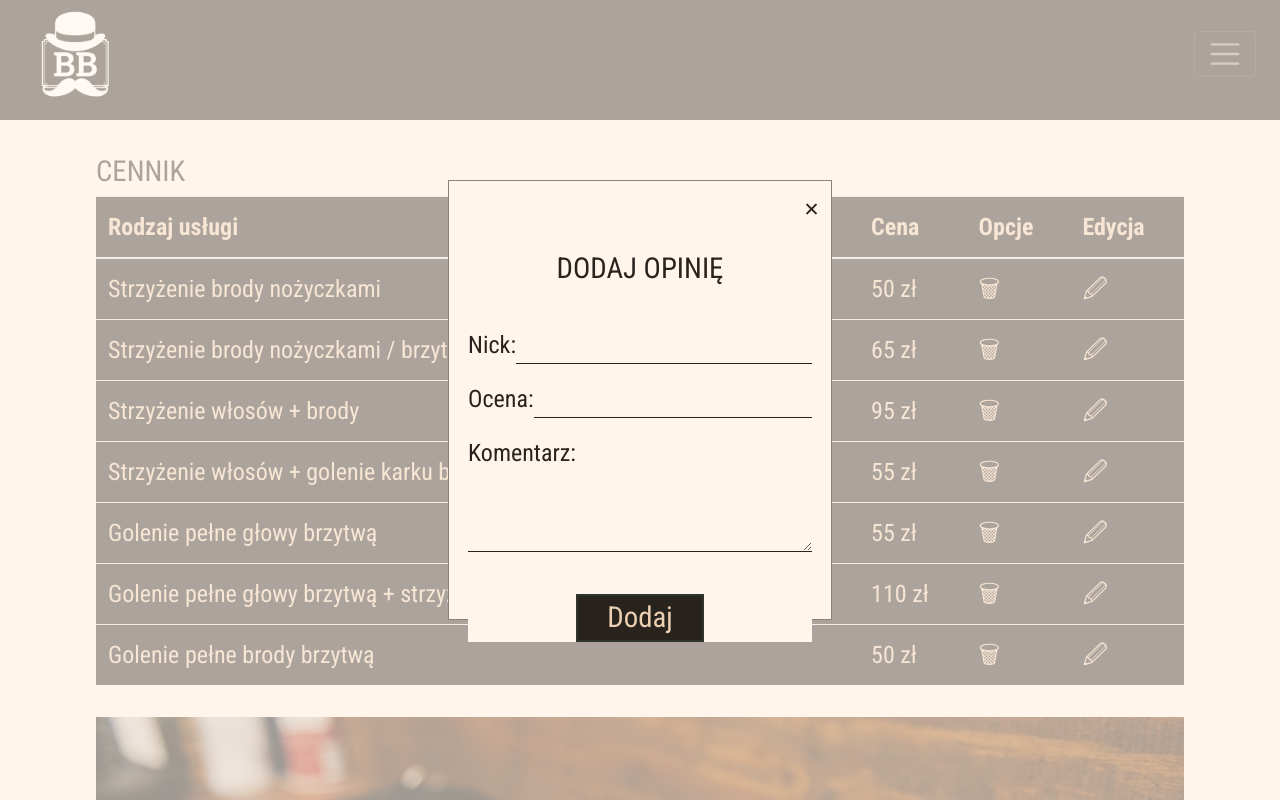
After one commit to GrzegorzWanat95/BestBarber, a PHP site: page /add-opinion.php in a window 1280 px wide. The commit adds this page. Run offline with PHP 8.4, Linux system fonts and the light colour scheme; data comes from the database, SQL or seed files in the repository.

Commit message:
Review panel

```diff
--- /dev/null
+++ b/public/add-opinion.php
@@ -0,0 +1,76 @@
+<?php
+require('price-list.php');
+
+/*if (isset($_SESSION['loggedin']) && $_SESSION['loggedin'] == true)
+    {
+        header('Location: /index.php');
+        exit();
+    }*/
+?>
+
+<!DOCTYPE html>
+<html lang="pl">
+
+<head>
+    <meta charset="UTF-8">
+    <meta http-equiv="X-UA-Compatible" content="IE=edge">
+    <meta name="viewport" content="width=device-width, initial-scale=1.0">
+    <title>BestBarber</title>
+    <link rel="stylesheet" href="styles/app.css">
+    <link rel="preconnect" href="https://fonts.googleapis.com">
+    <link rel="preconnect" href="https://fonts.gstatic.com" crossorigin>
+    <link href="https://fonts.googleapis.com/css2?family=Roboto+Condensed:wght@300;400;700&display=swap" rel="stylesheet">
+    <link rel="preconnect" href="https://fonts.googleapis.com">
+    <link rel="preconnect" href="https://fonts.gstatic.com" crossorigin>
+    <link href="https://fonts.googleapis.com/css2?family=Roboto+Slab:wght@100;200;300;500;700&display=swap" rel="stylesheet">
+    <link rel="stylesheet" href="https://cdn.jsdelivr.net/npm/bootstrap@4.3.1/dist/css/bootstrap.min.css" integrity="sha384-ggOyR0iXCbMQv3Xipma34MD+dH/1fQ784/j6cY/iJTQUOhcWr7x9JvoRxT2MZw1T" crossorigin="anonymous">
+</head>
+
+<body>
+    <div class="absolute__window">
+        <div class="operation__window">
+            <div class="window__frame">
+                <div class="settings">
+                    <h1 class="header mt-5 mb-4">
+                        DODAJ OPINIĘ
+                    </h1>
+                </div>
+                <div class="button-corner">
+                    <button class="small__button" onclick="window.location='/reviews.php';">✕</button>
+                </div>
+                <form class="user__forms" action="scripts/add-review.php" method="post">
+                    <div class="settings__fields">
+                        Nick: <input class="input__fields" type="text" name="name">
+                    </div>
+                    <div class="settings__fields">
+                        Ocena: <input class="input__fields" type="number" name="rating">
+                    </div>
+                    <div class="settings__fields__comments">
+                        <label for="comment">Komentarz:</label>
+                        <textarea class="input__fields" id="comment" type="number" rows="2" cols="50" name="content"></textarea>
+                    </div>
+                    <div class="settings__fields">
+                        <?php if (isset($_SESSION['service-error'])) {
+                            foreach ($_SESSION['service-error'] as $error) {
+                                echo $error;
+                                break;
+                            }
+                        }
+                        ?>
+                    </div>
+                    <div class="settings__fields">
+                        <div class="header">
+                            <input class="button__regular" type="submit" value="Dodaj">
+                        </div>
+                    </div>
+                </form>
+            </div>
+        </div>
+    </div>
+    <?php unset($_SESSION['service-error']) ?>
+    <script src="https://code.jquery.com/jquery-3.3.1.slim.min.js" integrity="sha384-q8i/X+965DzO0rT7abK41JStQIAqVgRVzpbzo5smXKp4YfRvH+8abtTE1Pi6jizo" crossorigin="anonymous"></script>
+    <script src="https://cdn.jsdelivr.net/npm/popper.js@1.14.7/dist/umd/popper.min.js" integrity="sha384-UO2eT0CpHqdSJQ6hJty5KVphtPhzWj9WO1clHTMGa3JDZwrnQq4sF86dIHNDz0W1" crossorigin="anonymous"></script>
+    <script src="https://cdn.jsdelivr.net/npm/bootstrap@4.3.1/dist/js/bootstrap.min.js" integrity="sha384-JjSmVgyd0p3pXB1rRibZUAYoIIy6OrQ6VrjIEaFf/nJGzIxFDsf4x0xIM+B07jRM" crossorigin="anonymous"></script>
+</body>
+
+</html>
--- a/public/contact.php
+++ b/public/contact.php
@@ -1,5 +1,5 @@
 <?php
-    session_start();
+session_start();
 ?>
 
 <!DOCTYPE html>
@@ -110,12 +110,11 @@
                 </div>
             </div>
         </div>
-
     </div>
     <div class="footer">
         <img class="logo__footer" src="../img/logo1biel.png" alt="BestBarber logo">
         <div class="footer__text">
-        Copyright©2022 BestBarber
+            Copyright©2022 BestBarber
         </div>
     </div>
     <script src="https://code.jquery.com/jquery-3.3.1.slim.min.js" integrity="sha384-q8i/X+965DzO0rT7abK41JStQIAqVgRVzpbzo5smXKp4YfRvH+8abtTE1Pi6jizo" crossorigin="anonymous"></script>
--- a/public/price-list.php
+++ b/public/price-list.php
@@ -122,11 +122,9 @@ require('./scripts/price-listscript.php');
                 </div>
                 <div class="half__side">
                     <img class="price" src="../img/priceList.png" alt="Zdjęcie narzędzi fryzjerskich">
-
                 </div>
             </div>
         </div>
-
     </div>
     <div class="footer">
         <img class="logo__footer" src="../img/logo1biel.png" alt="BestBarber logo">
--- a/public/styles/app.css
+++ b/public/styles/app.css
@@ -628,8 +628,17 @@ a:active {
     color: #29231e;
 }
 
+.settings__fields__comments{
+    display: flex;
+    justify-content: start;
+    background-color: inherit;
+    padding-top: 5%;
+    color: #29231e;
+    flex-wrap: wrap;
+}
+
 .input__fields{
-    width: 90%;
+    width: 100%;
     background-color: inherit;
     border: none;
     border-bottom: 1px solid #29231e;
@@ -696,6 +705,7 @@ a:active {
         height: auto;
         background-color: #c2a991;
         margin-left: 10%;
+        margin-top: 0;
     }
   }
 
@@ -714,3 +724,9 @@ a:active {
     width: 100%;
     height: 100%;
   }
+
+label{
+    color: #29231e;
+    display: block;
+    background-color: inherit;
+}
```
Also changed, not shown: public/reviews.php (+50 -25 lines), public/scripts/add-review.php (added, +41 -0 lines), public/scripts/review-list.php (added, +19 -0 lines).
